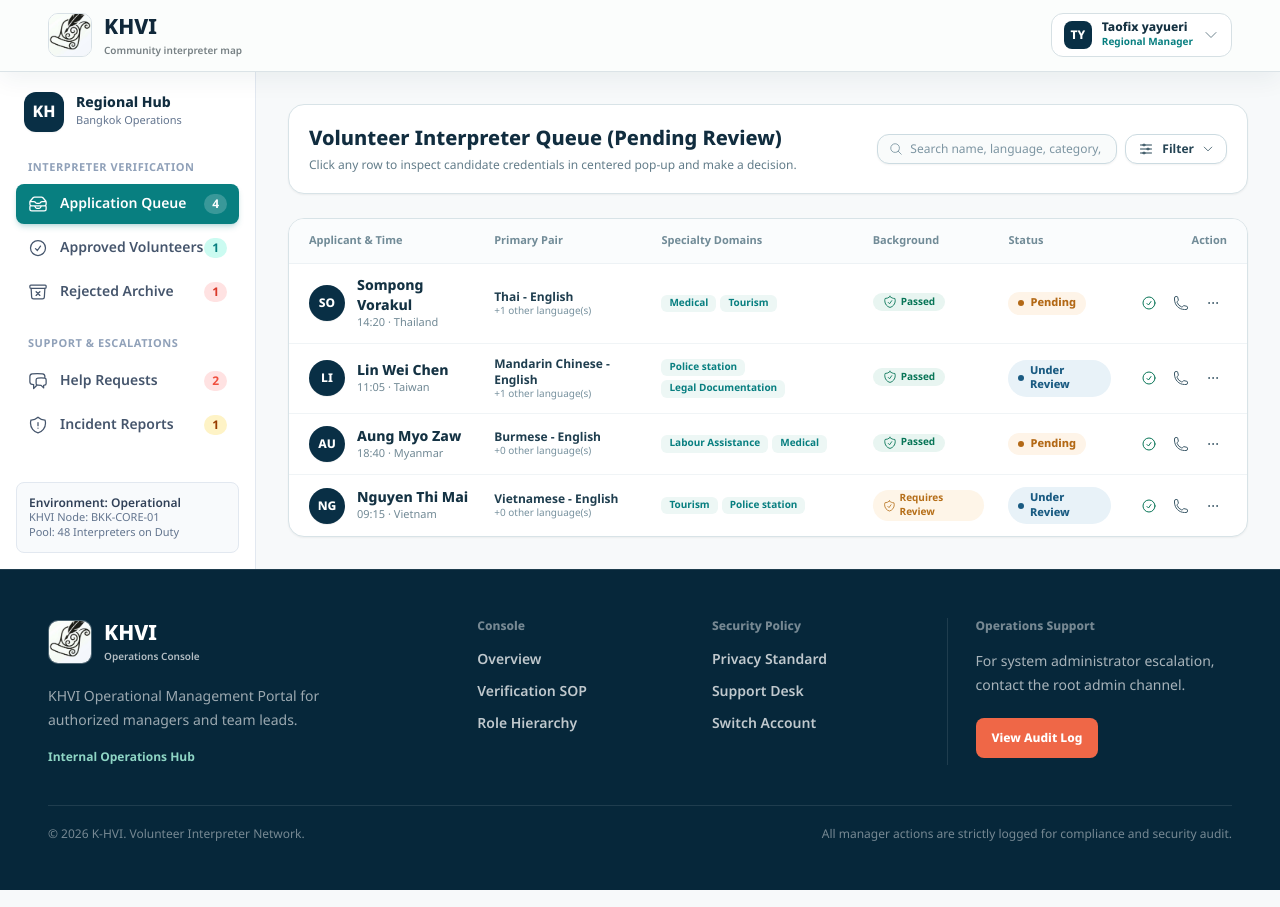
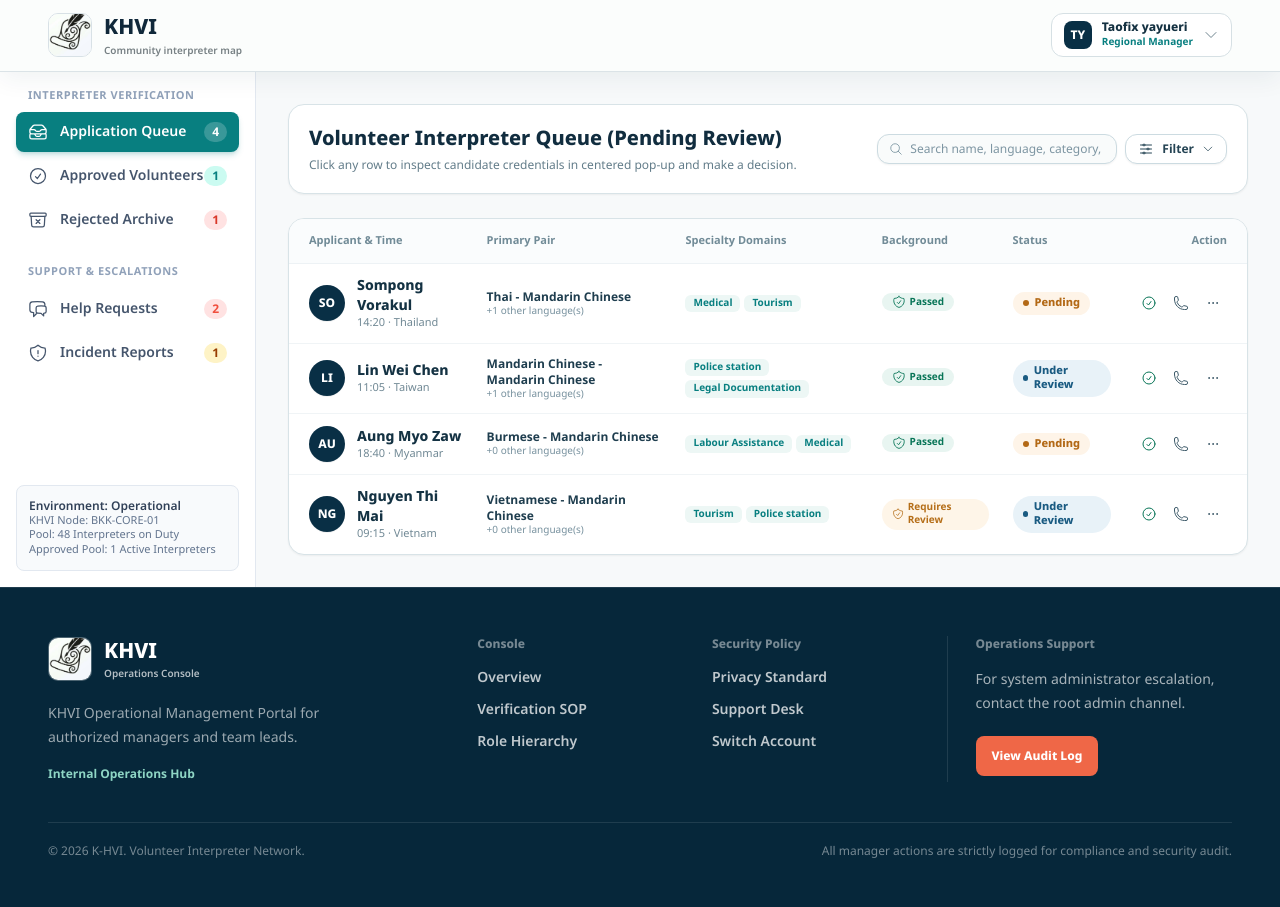
Before and after one commit to OnisawanO/khvi-helper, a Next.js app: page /manager in a window 1280 px wide. Built offline with nearby package versions, Linux system fonts and the light colour scheme.

Commit message:
feat(manager): update manager dashboard with dynamic pool and add manager detail docs

```diff
--- a/app/manager/page.tsx
+++ b/app/manager/page.tsx
@@ -719,6 +719,7 @@ export default function ManagerDashboard() {
             <div className="rounded-xl border border-slate-200 bg-slate-50 p-3 text-xs text-slate-500">
               <p className="font-semibold text-slate-700 text-[11px]">Regional Hub: Bangkok Central</p>
               <p className="text-[10px]">Verified Active Pool: 48 interpreters</p>
+              <p className="text-[10px]">Approved Pool: {approvedCount} Active Interpreters</p>
               <p className="text-[10px]">Compliance: PDPA / ISO 27001</p>
             </div>
           </aside>
@@ -731,15 +732,7 @@ export default function ManagerDashboard() {
         <aside className="hidden w-64 flex-shrink-0 border-r border-slate-200 bg-white p-4 md:flex md:flex-col justify-between">
           <div className="space-y-6">
             {/* Hub Header Card */}
-            <div className="flex items-center gap-3 px-2 py-1">
-              <div className="flex h-10 w-10 items-center justify-center rounded-xl bg-[#092f45] font-extrabold text-white shadow-xs">
-                KH
-              </div>
-              <div>
-                <h3 className="text-sm font-extrabold text-[#112d3f]">Regional Hub</h3>
-                <p className="text-[11px] text-slate-500">Bangkok Operations</p>
-              </div>
-            </div>
+
 
             {/* Group 1: Verification Hub */}
             <div>
@@ -887,6 +880,7 @@ export default function ManagerDashboard() {
             <p className="font-semibold text-slate-700">Environment: Operational</p>
             <p className="text-[11px]">KHVI Node: BKK-CORE-01</p>
             <p className="text-[11px]">Pool: 48 Interpreters on Duty</p>
+            <p className="text-[11px]">Approved Pool: {approvedCount} Active Interpreters</p>
           </div>
         </aside>
 
@@ -1152,7 +1146,7 @@ export default function ManagerDashboard() {
                             {/* Primary Pair */}
                             <td className="py-3 px-3">
                               <span className="font-bold text-[#1f3e4f]">
-                                {app.primaryLanguage} - English
+                                {app.primaryLanguage} - 	Mandarin Chinese
                               </span>
                               <p className="text-[10px] text-[#77919e]">
                                 +{app.spokenLanguages.length - 1} other language(s)
```
Also changed, not shown: 1 other file (tests, documents, lock files or other folders).
